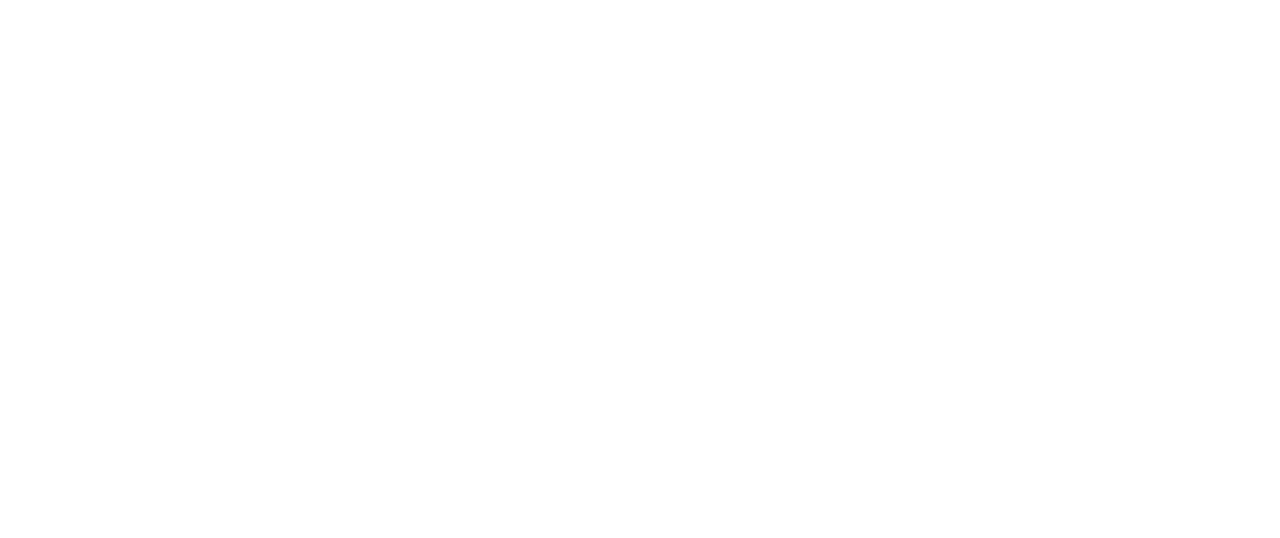
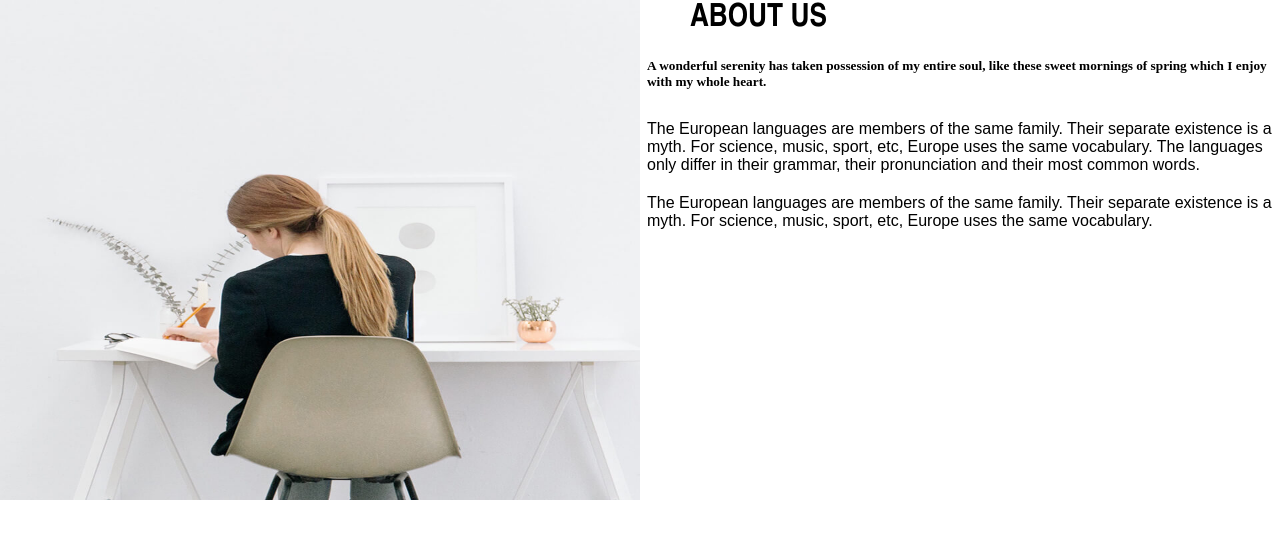
Before and after one commit to Lilyprograms/group-activity2, a plain HTML site: page index.html in a window 1280 px wide. Drawn offline with Linux system fonts and the light colour scheme.

Commit message:
modified and cleared up mistakes

```diff
--- a/index.html
+++ b/index.html
@@ -1,12 +1,28 @@
 <!DOCTYPE html>
 <html lang="en">
+
 <head>
     <meta charset="UTF-8">
     <meta name="viewport" content="width=device-width, initial-scale=1.0">
     <title>Clone: Titan Website</title>
     <link rel="stylesheet" href="./style.css">
 </head>
+
 <body>
+    <div class="ibukun_work">
+        <div class="column1">
+            <img src="./images/section-14.jpg" alt="" class="image">
+        </div>
+        <div class="column2">
+            <h1 class="txt">ABOUT US</h1>
+            <h5 class="text">A wonderful serenity has taken possession of my entire soul, like these sweet mornings
+                of spring which I enjoy with my whole heart. </h5>
+            <p class="tt">The European languages are members of the same family. Their separate existence is a myth. For science,
+                music, sport, etc, Europe uses the same vocabulary. The languages only differ in their grammar, their
+                pronunciation and their most common words.</p>
+                <p class="tpt">The European languages are members of the same family. Their separate existence is a myth. For science, music, sport, etc, Europe uses the same vocabulary.</p>
+        </div>
+    </div>
+</body>
 
-</body>
 </html>
--- a/style.css
+++ b/style.css
@@ -4,3 +4,38 @@
     box-sizing: border-box;
     font-family: Arial, Helvetica, sans-serif;
 }
+.ibukun_work {
+    display: flex;
+    width: 100%;
+}
+.column1{
+    width: 50%;
+    height: 10px;
+    font-family: cursive;
+}
+.column2{
+    width: 50%;
+    font-family: cursive;
+    font-size: medium;
+}
+.image{
+    width: 100%;
+    height: 500px;
+}
+.text{
+    margin-bottom: 30px;
+    margin-left: 7px;
+    font-family: serif;
+}
+.txt{
+    margin-bottom: 20px;
+    margin-left: 50px;
+    font-family: 'Arial Narrow';
+}
+.tt {
+    margin-bottom: 20px;
+    margin-left: 7px;
+}
+.tpt{
+    margin-left: 7px;
+}
```
Also changed, not shown: section 2.css (deleted, +0 -13 lines), section 2.html (deleted, +0 -19 lines).
